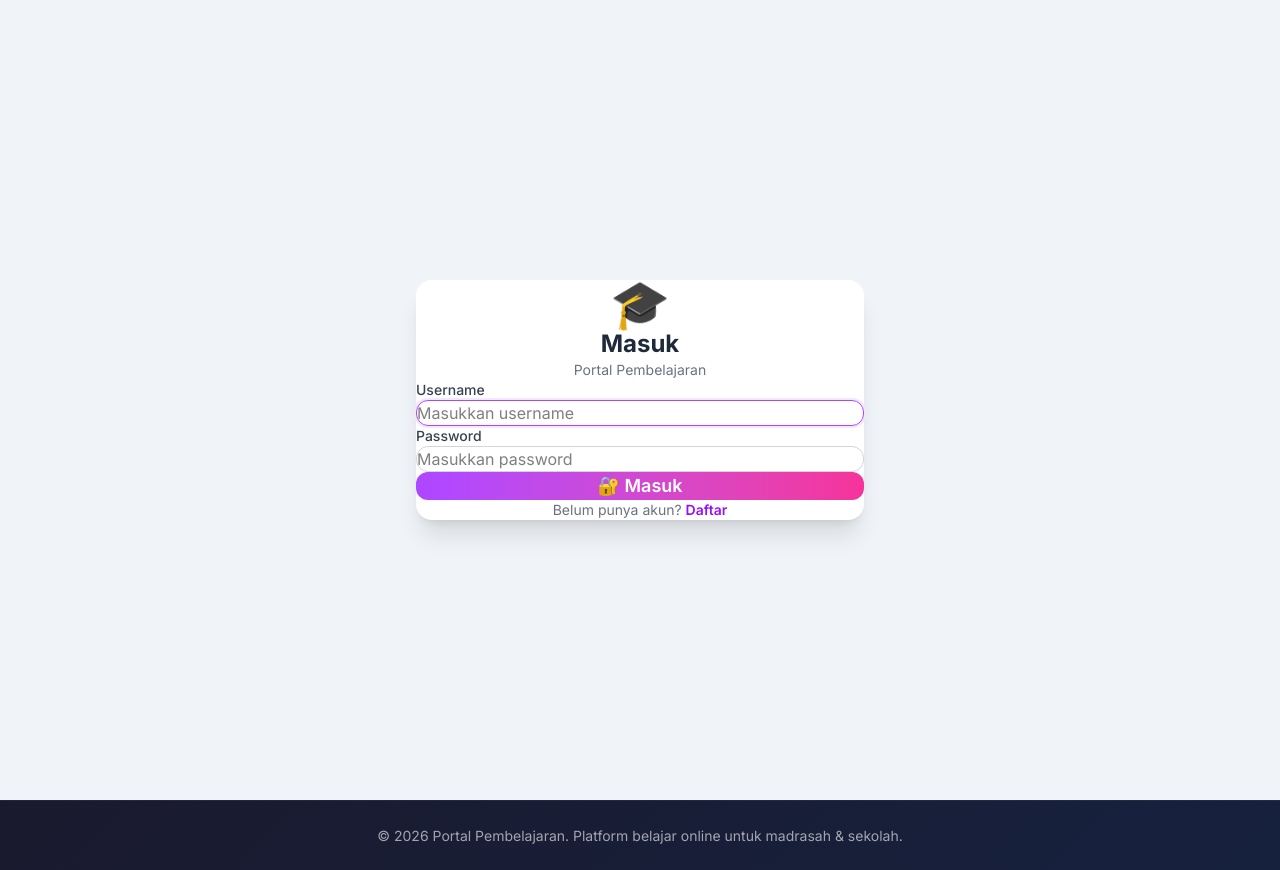
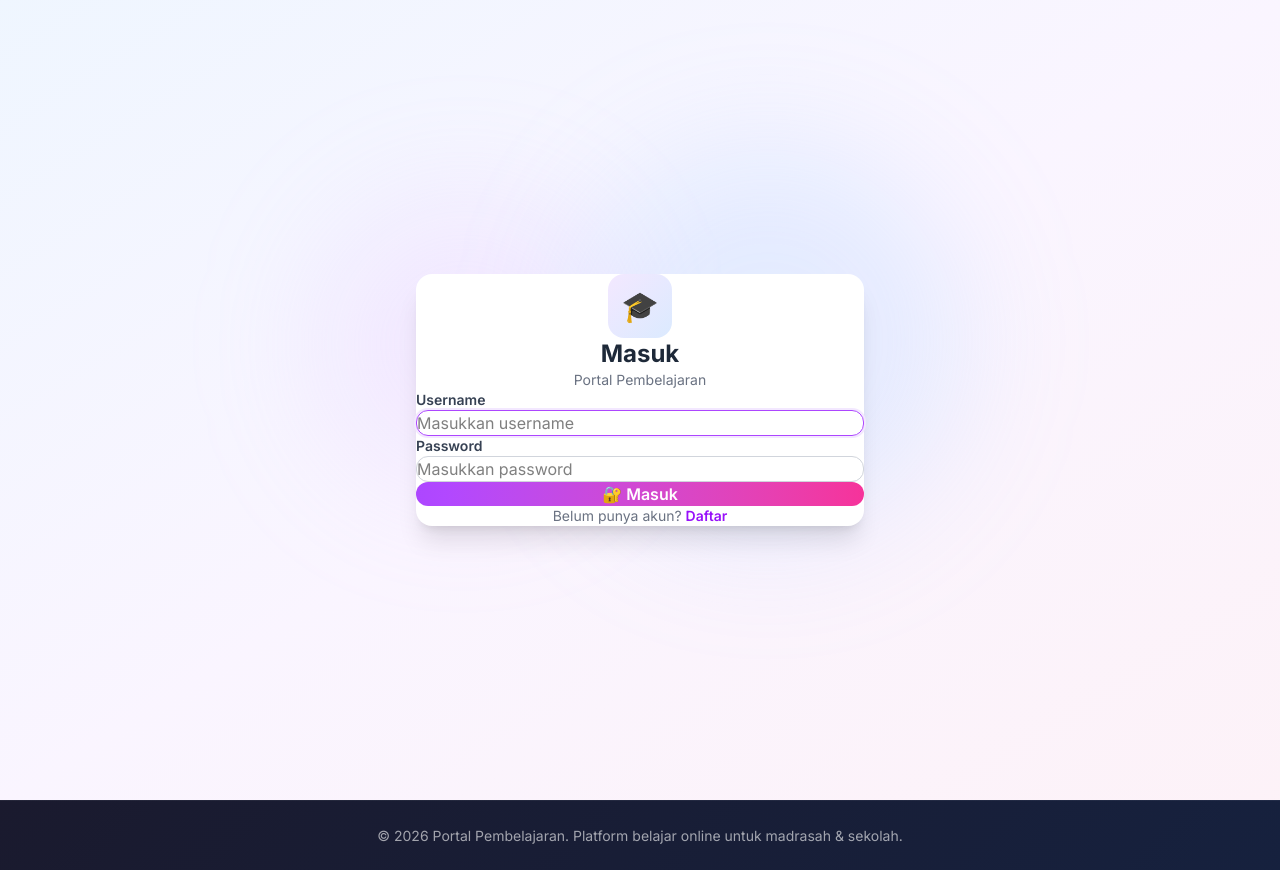
Before and after one commit to Asqyyy/portal-pembelajaran, a React (Vite) app: page / in a window 1280 px wide. Both pictures are taken after a click on the button "🔐 Masuk". Built offline with nearby package versions, Linux system fonts and the light colour scheme.

Commit message:
fix: enhance Login with gradient background and spinner

```diff
--- a/src/components/Login.jsx
+++ b/src/components/Login.jsx
@@ -25,42 +25,50 @@ export default function Login({ onLogin, onSwitchToRegister }) {
   };
 
   return (
-    <div className="min-h-screen bg-[#f0f4f8] flex items-center justify-center px-4">
-      <div className="bg-white rounded-2xl shadow-xl p-8 w-full max-w-md">
+    <div className="min-h-screen bg-gradient-to-br from-blue-50 via-purple-50 to-pink-50 flex items-center justify-center px-4">
+      {/* Background decorative elements */}
+      <div className="absolute inset-0 overflow-hidden pointer-events-none">
+        <div className="absolute top-1/4 left-1/4 w-72 h-72 bg-purple-300/20 rounded-full blur-3xl" />
+        <div className="absolute bottom-1/3 right-1/4 w-96 h-96 bg-blue-300/20 rounded-full blur-3xl" />
+      </div>
+
+      <div className="relative bg-white rounded-2xl shadow-xl p-8 w-full max-w-md page-enter">
         <div className="text-center mb-8">
-          <span className="text-5xl">🎓</span>
-          <h2 className="text-2xl font-bold text-gray-800 mt-3">Masuk</h2>
+          <div className="inline-flex items-center justify-center w-16 h-16 bg-gradient-to-br from-purple-100 to-blue-100 rounded-2xl mb-4">
+            <span className="text-3xl">🎓</span>
+          </div>
+          <h2 className="text-2xl font-bold text-gray-800">Masuk</h2>
           <p className="text-gray-500 text-sm mt-1">Portal Pembelajaran</p>
         </div>
 
         {error && (
-          <div className="bg-red-50 text-red-600 px-4 py-3 rounded-xl text-sm mb-4">
-            ❌ {error}
+          <div className="bg-red-50 border border-red-100 text-red-600 px-4 py-3 rounded-xl text-sm mb-4 flex items-center gap-2">
+            <span>⚠️</span> {error}
           </div>
         )}
 
         <div className="space-y-4">
           <div>
-            <label className="block text-sm font-medium text-gray-700 mb-1">Username</label>
+            <label className="block text-sm font-semibold text-gray-700 mb-1.5">Username</label>
             <input
               type="text"
               value={form.username}
               onChange={(e) => setForm({ ...form, username: e.target.value })}
               onKeyDown={(e) => e.key === "Enter" && handleSubmit()}
               placeholder="Masukkan username"
-              className="w-full px-4 py-3 border border-gray-300 rounded-xl focus:outline-none focus:border-purple-500 focus:ring-2 focus:ring-purple-100"
+              className="w-full px-4 py-3 border border-gray-300 rounded-xl focus:outline-none focus:border-purple-500 focus:ring-2 focus:ring-purple-100 transition-all"
               autoFocus
             />
           </div>
           <div>
-            <label className="block text-sm font-medium text-gray-700 mb-1">Password</label>
+            <label className="block text-sm font-semibold text-gray-700 mb-1.5">Password</label>
             <input
               type="password"
               value={form.password}
               onChange={(e) => setForm({ ...form, password: e.target.value })}
               onKeyDown={(e) => e.key === "Enter" && handleSubmit()}
               placeholder="Masukkan password"
-              className="w-full px-4 py-3 border border-gray-300 rounded-xl focus:outline-none focus:border-purple-500 focus:ring-2 focus:ring-purple-100"
+              className="w-full px-4 py-3 border border-gray-300 rounded-xl focus:outline-none focus:border-purple-500 focus:ring-2 focus:ring-purple-100 transition-all"
             />
           </div>
         </div>
@@ -68,9 +76,14 @@ export default function Login({ onLogin, onSwitchToRegister }) {
         <button
           onClick={handleSubmit}
           disabled={loading}
-          className="w-full mt-6 py-3 bg-gradient-to-r from-purple-500 to-pink-500 text-white rounded-xl font-semibold text-lg hover:shadow-lg transition-all disabled:opacity-50"
+          className="w-full mt-6 py-3.5 bg-gradient-to-r from-purple-500 to-pink-500 text-white rounded-xl font-semibold text-base hover:shadow-lg hover:-translate-y-0.5 transition-all disabled:opacity-50 disabled:hover:translate-y-0"
         >
-          {loading ? "⏳ Memproses..." : "🔐 Masuk"}
+          {loading ? (
+            <span className="flex items-center justify-center gap-2">
+              <span className="w-4 h-4 border-2 border-white/30 border-t-white rounded-full animate-spin" />
+              Memproses...
+            </span>
+          ) : "🔐 Masuk"}
         </button>
 
         <p className="text-center text-sm text-gray-500 mt-6">
```
